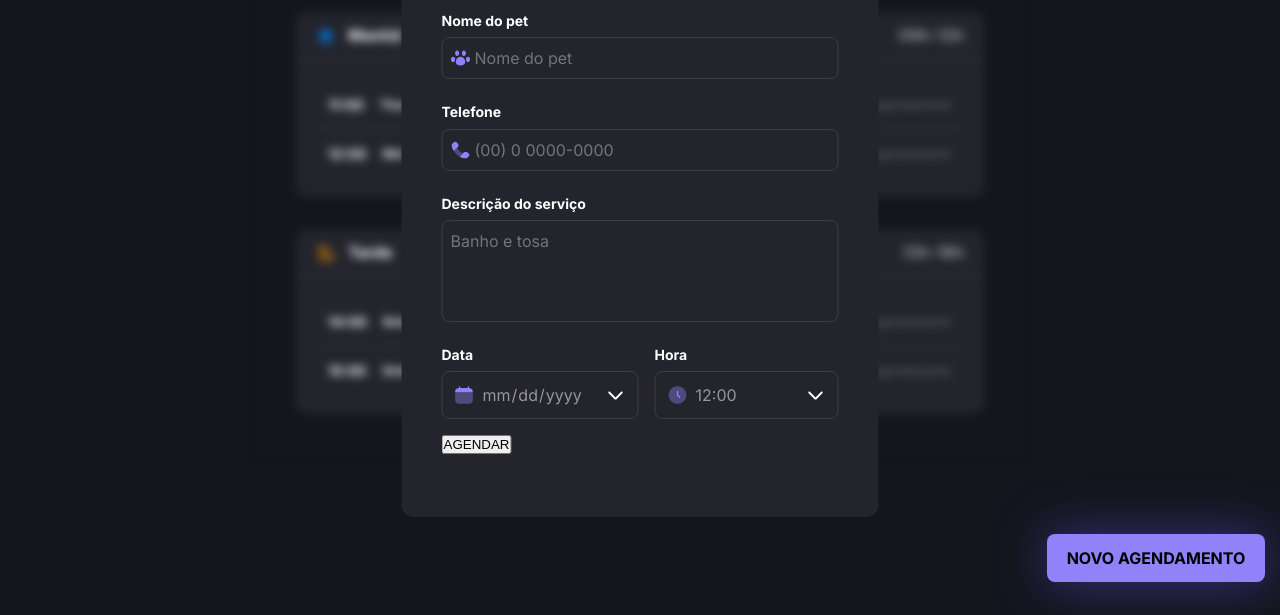
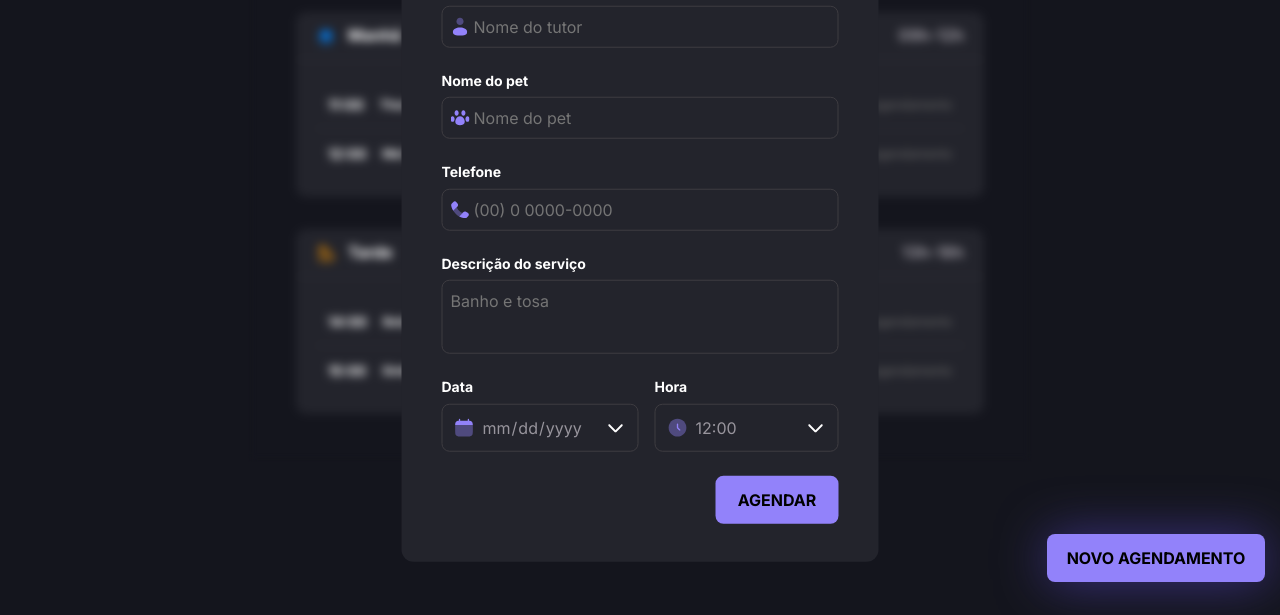
Before and after one commit to SamihFreire/mundo-pet, a plain HTML site: page index.html in a window 1280 px wide. Shown: the part 185-800 px from the top of the page. Drawn offline with Linux system fonts and the light colour scheme.

Commit message:
feat: criado estilos de hover e focus dos inputs e buttons

```diff
--- a/index.html
+++ b/index.html
@@ -122,7 +122,7 @@
                         <label for="form-tutor-name">Nome do tutor</label>
                         <div class="input-form">
                             <img src="./assets/icons/user.svg" alt="Ícone de usuário"/>
-                            <input type="text" id="form-tutor-name" name="form-tutor-name" placeholder="Nome do tutor" required />
+                            <input type="text" autocomplete="off" id="form-tutor-name" name="form-tutor-name" placeholder="Nome do tutor" required />
                         </div>
                     </div>
 
@@ -130,7 +130,7 @@
                         <label for="form-pet-name">Nome do pet</label>
                         <div class="input-form">
                             <img src="./assets/icons/pet-paw.svg" alt="Ícone de pet"/>
-                            <input type="text" id="form-pet-name" name="form-pet-name" placeholder="Nome do pet" required />
+                            <input type="text" autocomplete="off" id="form-pet-name" name="form-pet-name" placeholder="Nome do pet" required />
                         </div>
                     </div>
 
@@ -138,14 +138,14 @@
                         <label for="form-phone">Telefone</label>
                         <div class="input-form">
                             <img src="./assets/icons/phone.svg" alt="Ícone de telefone"/>
-                            <input type="tel" id="form-phone" name="form-phone" placeholder="(00) 0 0000-0000" required />
+                            <input type="tel" autocomplete="off" id="form-phone" name="form-phone" placeholder="(00) 0 0000-0000" required />
                         </div>
                     </div>
 
                     <div>
                         <label for="form-service-description">Descrição do serviço</label>
                         <div class="input-form">
-                            <textarea name="form-service-description" id="form-service-description" placeholder="Banho e tosa" required></textarea>
+                            <textarea name="form-service-description" autocomplete="off" id="form-service-description" placeholder="Banho e tosa" required></textarea>
                         </div>
                     </div>
 
@@ -155,7 +155,7 @@
                             <label for="date">Data</label>
                             <div class="schedule-date">
                                 <img src="./assets/icons/calendar.svg" alt="Calendário" />
-                                <input type="date" id="date" name="date" required />
+                                <input type="date" autocomplete="off" id="date" name="date" required />
                             </div>
                         </div>
 
--- a/styles/footer.css
+++ b/styles/footer.css
@@ -23,9 +23,11 @@ footer {
             text-transform: uppercase;
             text-align: center;
             filter: drop-shadow(1px 1px 25px #3b3180);
+            transition: background-color 0.2s ease;
 
             &:hover {
                 cursor: pointer;
+                background-color: var(--background-highlights);
             }
         }
     }
--- a/styles/form.css
+++ b/styles/form.css
@@ -2,15 +2,15 @@ form {
 
     & .create-schedule {
         position: fixed;
-        top: 43%;
+        top: 50%;
         left: 50%;
         transform: translate(-50%, -50%);
 
         display: flex;
         flex-direction: column;
         width: 29.812rem;
-        height: 44.75rem;
-        padding-top: 2.343rem;
+        /* height: 44.75rem; */
+        padding-block: 2.343rem;
         padding-inline: 2.5rem;
         border-radius: 0.75rem;
         background-color: var(--background-tertiary);
@@ -27,7 +27,7 @@ form {
         }
 
         & .form-group {
-            padding-top: 1rem;
+            padding-top: 0.5rem;
             display: grid;
             gap: 1rem;
 
@@ -46,8 +46,10 @@ form {
                     padding: 0.5rem;
                     border-radius: 0.5rem;
                     border: 1px solid var(--border-primary);
+                    transition: border 0.2s ease, color 0.2s ease;
 
                     font: var(--fw-regular) 1rem/1.5 var(--ff-inter);
+                    color: var(--content-secondary);
 
                     & img {
                         height: 1.25rem;
@@ -56,12 +58,13 @@ form {
 
                     & input, & textarea {
                         all: unset;
+                        width: 100%;
                     }
 
                     & textarea {
                         background-color: transparent;
                         width: 100%;
-                        height: 5.2rem;
+                        height: 3.5rem;
                         overflow-wrap: break-word;
 
                     }
@@ -73,6 +76,15 @@ form {
                         background-color: #555;
                         border-radius: 3px;
                     }
+                }
+
+                & .input-form:hover {
+                    border: 1px solid var(--border-secondary);
+                }
+
+                & .input-form:focus-within {
+                    border: 1px solid var(--border-brand);
+                    color: var(--content-primary);
                 }
             }
 
@@ -95,6 +107,8 @@ form {
 
                         border: 1px solid var(--border-primary);
                         border-radius: 0.5rem;
+
+                        transition: border 0.2s ease;
 
                         & img {
                             width: 1.25rem;
@@ -119,6 +133,46 @@ form {
                             appearance: none;
                         }
                     }
+
+                    & div:hover {
+                        border: 1px solid var(--border-secondary);
+                    }
+
+                    & div:focus-within {
+                        border: 1px solid var(--border-brand);
+
+                        & input {
+                            color: var(--content-primary);
+                        }
+                    }
+                }
+            }
+
+            & .button-confirm-schedule {
+                padding-top: 0.5rem;
+                margin-left: auto;
+                text-align: center;
+
+                & .new-appointment {
+                    all: unset;
+
+                    width: 7.687rem;
+                    height: 3rem;
+
+                    border-radius: 0.5rem;
+
+                    background-color: var(--content-brand);
+
+                    font: var(--label-large);
+                    transition: background-color 0.2s ease;
+                }
+
+                &:hover {
+                    & .new-appointment {
+                        cursor: pointer;
+                        background-color: var(--background-highlights);
+
+                    }
                 }
             }
         }
--- a/styles/main.css
+++ b/styles/main.css
@@ -132,6 +132,13 @@ main {
                     margin-left: auto;
                     font: var(--paragraph-small);
                     color: var(--content-tertiary);
+                    transition: color 0.2s ease, text-decoration 0.2s ease;
+                }
+
+                & button:hover {
+                    cursor: pointer;
+                    color: var(--content-primary);
+                    text-decoration: underline;
                 }
             }
 
```
